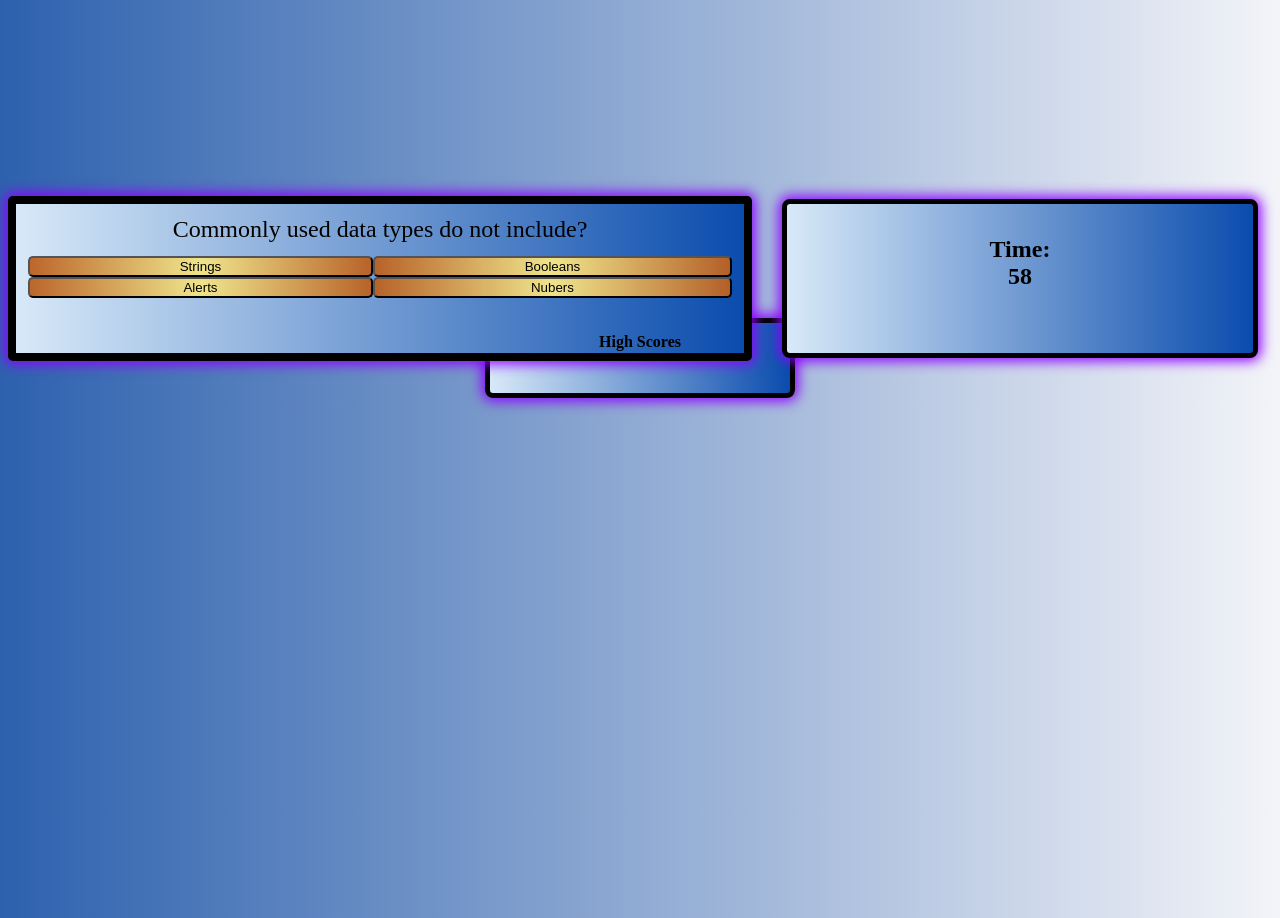
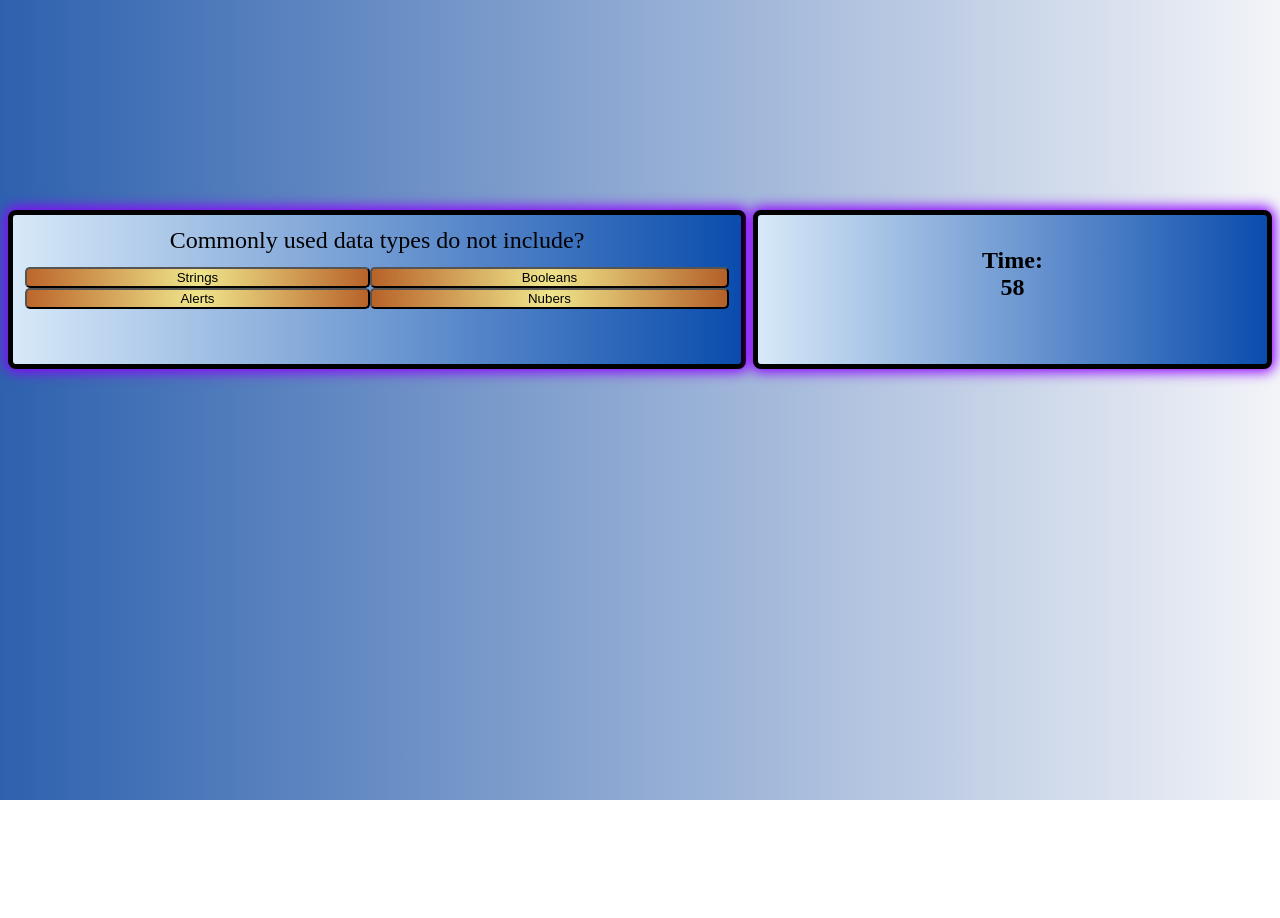
Before and after one commit to Caliza/javascriptQuiz, a plain HTML site: page index.html in a window 1280 px wide. Both pictures are taken after a click on the button "Start Quiz". After the commit the page ends 800 px from the top, so only its background shows below. Drawn offline with Linux system fonts and the light colour scheme.

Commit message:
Formated pages and boxs and  hid Scores box

```diff
--- a/index.html
+++ b/index.html
@@ -15,6 +15,7 @@
     </header>
 
     <main>
+        <div id="active">
         <section class="container hide">
             <div class="question" >Question</div>
             <div id="answers" class="buttons"></div>
@@ -24,19 +25,22 @@
             <div class="score">Time:</div>
             <div id="count" class="container2">Time 10</div>
         </section>
+        </div>
+        <div id="end">
         <section id="end-quiz" class="hide">
             <h2 id="h2">Your Score is: <span id="score"></span></h2>
             <p id="p">To save your score enter initials</p>
             <input id="initials">
             <button id="log-button">Save score</button>
         </section>
-
+        <section class="high-score hide">
+            <div id="high-scores">Scores</div>
+            <ul id="ul"></ul>
+        </section>
+         </div>
     </main>
 
-    <footer class="high-score hide">
-        <div id="high-scores">High Scores</div>
-        <ul id="ul"></ul>
-    </footer>
+
 
     <script src="script.js"></script>
 </body>
--- a/script.js
+++ b/script.js
@@ -1,3 +1,5 @@
+// list of declared variables, var questions is array of questions to be used in quiz.
+
 var questions = [
     {
         title: "Commonly used data types do not include?",
@@ -30,7 +32,6 @@ var questions = [
 var timer;
 var timerCount;
 var currentIndex = 0
-//El = htlm element
 var timerEl = document.querySelector("#timer");
 var startEl = document.querySelector("#start");
 var counterEl = document.querySelector(".timer-box")
@@ -40,12 +41,11 @@ var questionEl = document.querySelector(".question");
 var answersEl = document.querySelector("#answers");
 var ulEl = document.querySelector("#ul");
 var interval;
-var scoreEl = document.querySelector("#high-score");
+var scoreEl = document.querySelector(".high-score");
 var counter = 60;
 var id = document.getElementById("count");
 
-// scoreEl.classList.add("hide")
-
+//startBtn.add EvenListener starts the 60 secondtimer and hides the start button when start button is clicked.
 startBtn.addEventListener("click", function () {
     startEl.classList.add("hide")
     containerEl.classList.remove("hide")
@@ -64,6 +64,7 @@ startBtn.addEventListener("click", function () {
     showQuestion()
 });
 
+//Iterrates through a for loop to ask student 5 questions.
 function showQuestion() {
     questionEl.textContent = questions[currentIndex].title
     answersEl.innerHTML = "";
@@ -78,7 +79,7 @@ function showQuestion() {
 
     }
 }
-
+//Deducts 12 seconds from timer if student answers question wrong. Once time is over, it ends game.
 function selectedAnswer(e) {
     var selectedBtn = e.target
     if (this.value !== questions[currentIndex].answer) {
@@ -100,14 +101,14 @@ function selectedAnswer(e) {
 
 }
 
+// function endQuiz is exicutded once user presses start button
 function endQuiz(){
     clearInterval(interval)
-
+    timerEl.classList.add("hide")
     containerEl.classList.add("hide")
+    scoreEl.classList.remove("hide")
     document.getElementById("end-quiz").classList.remove("hide")
     document.getElementById("score").textContent = counter;
-    // line 95??
-    //document.getElementById("initials").textContent = initials;
     var highScores = JSON.parse(localStorage.getItem("initials")) || []
     console.log(highScores);
     for (let index = 0; index < highScores.length; index++) {
@@ -126,5 +127,4 @@ document.getElementById("log-button").addEventListener("click", function(){
     }
     highScores.push(initials)
     localStorage.setItem("initials", JSON.stringify(highScores))
-    //save to local storage    "loacalStorage.setItem" make object out of score pull initial out of input box. Array of scores
     });
--- a/style.css
+++ b/style.css
@@ -12,12 +12,9 @@ header {
 }
 
 main {
-    display: flex;
-    justify-content: center;
-    align-items: center;
-    width: 100vw;
-    height: 100vw;
-    margin-top: -370px;
+
+
+    margin-top: 60px;
 
 }
 
@@ -56,11 +53,13 @@ main {
     width: 820px;
     height: 125px;
     background-color: rgb(71, 155, 250);
-    border: 8px solid;
-    border-radius: 5px;
+    border: 5px solid;
+    border-radius: 8px;
     box-shadow: 0 0 13px 3px #8d00ff;
     padding: 12px;
     background-image: linear-gradient(to left,rgb(10 76 173), rgb(216 233 248));
+    margin-top: 150px;
+    margin-right: 7px;
 }
 
 .container2 {
@@ -84,17 +83,13 @@ main {
     box-shadow: 0 0 13px 3px #8d00ff;
     font-weight: bold;
     margin: auto;
-    margin-top: -600px;
     width: 300px;
-    display: flex;
-    align-content: center;
-    flex-direction: column;
-    align-items: center
 
 }
 
 #high-scores{
     padding: 10px;
+    text-align: center;
 }
 
 #log-button{
@@ -112,7 +107,7 @@ main {
     font-size: 1.5em;
     font-weight: bold;
     padding: 12px;
-    margin: 30px;
+    margin-top: 150px;
     text-align: center;
     background-image: linear-gradient(to left,rgb(10 76 173), rgb(216 233 248));
 }
@@ -137,17 +132,28 @@ main {
     border-radius: 5px;
 }
 
+#active{
+    display: flex;
+}
+
 #end-quiz {
     border: 5px solid;
     height: 145px;
+    width: 19%;
     border-radius: 8px;
     box-shadow: 0 0 13px 3px #8d00ff;
     background-image: linear-gradient(to left,rgb(10 76 173), rgb(216 233 248));
     padding: 0 10px 0 10px;
+    margin: 0 auto;
+    margin-bottom: 10px;
+    margin-top: 150px;
 }
 
 #ul {
    align-items: center;
+   list-style: none;
+    text-align: center;
+    margin-right: 41px;
 }
 
 #h2 {
@@ -165,9 +171,3 @@ main {
       font-size: 2em;
     }
 }
-
-@media screen and (max-width: 1183px) {
-    main {
-      flex-direction: column;
-    }
-}
```
Also changed, not shown: 2 other files.
